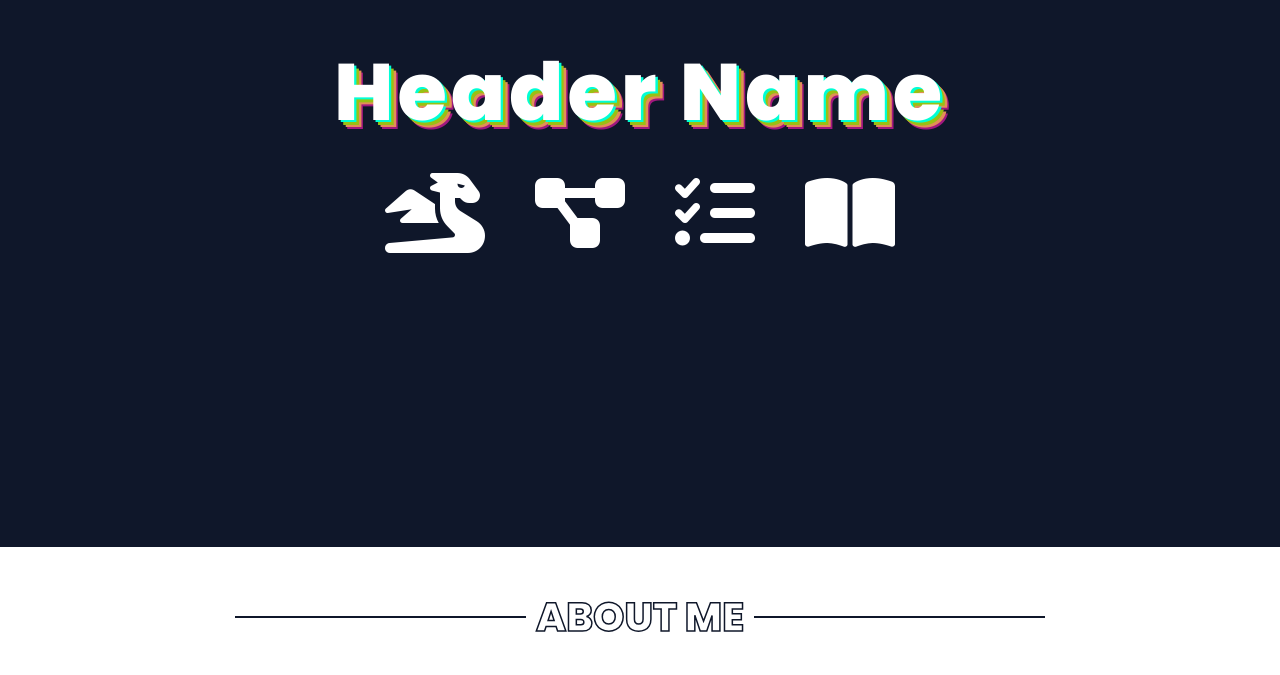
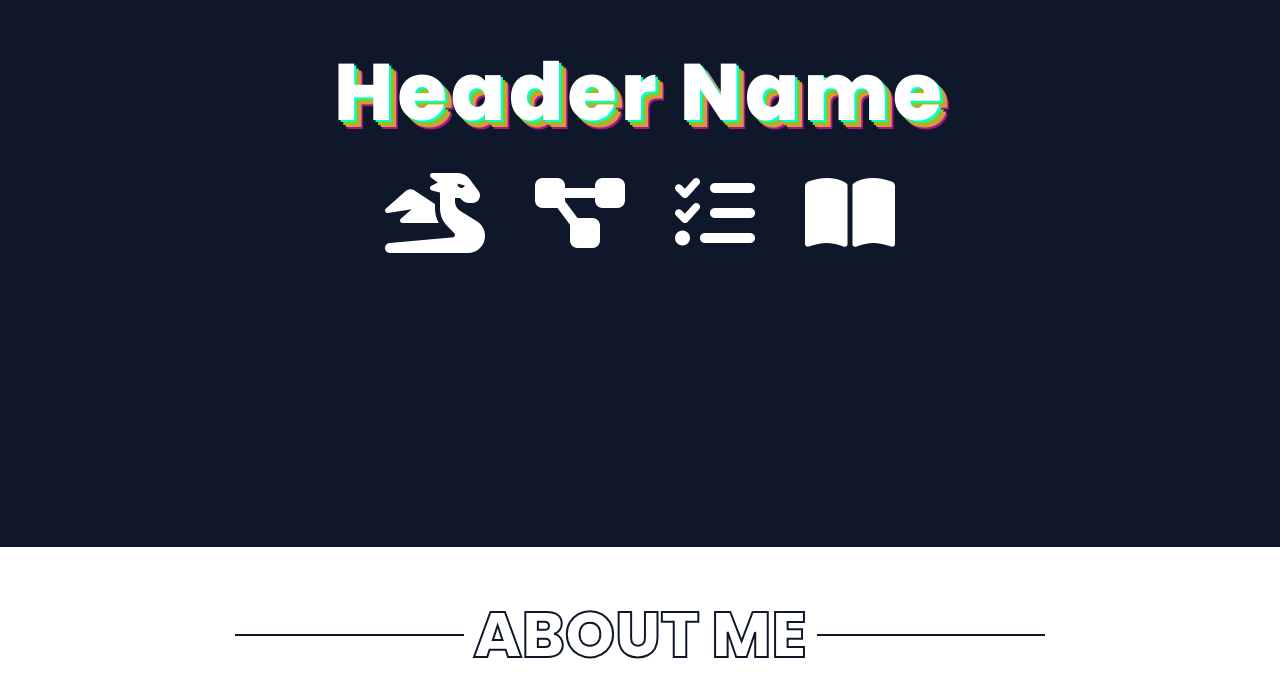
Before and after one commit to DragonSenses/react-portfolio, a React (Create React App) app: page / in a window 1280 px wide. Shown: the part 253-928 px from the top of the page. Built offline with nearby package versions, Linux system fonts and the light colour scheme.

Commit message:
Update sectionintroduction.module.css
Both line and dark backgrounds accounted for

```diff
--- a/src/components/sectionintroduction.module.css
+++ b/src/components/sectionintroduction.module.css
@@ -6,16 +6,40 @@
   padding: 40px 20px 10px 20px;
 }
 
-.line {
+.line,
+.lineDark {
   height: 2px;
-  background: #0f172a;
   flex: 1;
 }
 
-.text {
+.line {
+  background: #0f172a;
+}
+
+.lineDark {
+  background: white;
+}
+
+.text,
+.textDark {
   font-family: 'Poppins', 'sans-serif';
   font-weight: 800;
   font-size: 2.5rem;
-  -webkit-text-stroke: 1.5px #0f172a;
   -webkit-text-fill-color: transparent;
 }
+
+.text {
+  -webkit-text-stroke: 1.5px #0f172a;
+}
+
+.textDark {
+  -webkit-text-stroke: 1.5px white;
+}
+
+@media (min-width: 640px) {
+  .text,
+  .textDark {
+    font-size: 4rem;
+    -webkit-text-stroke-width: 2px;
+  }
+}
```
